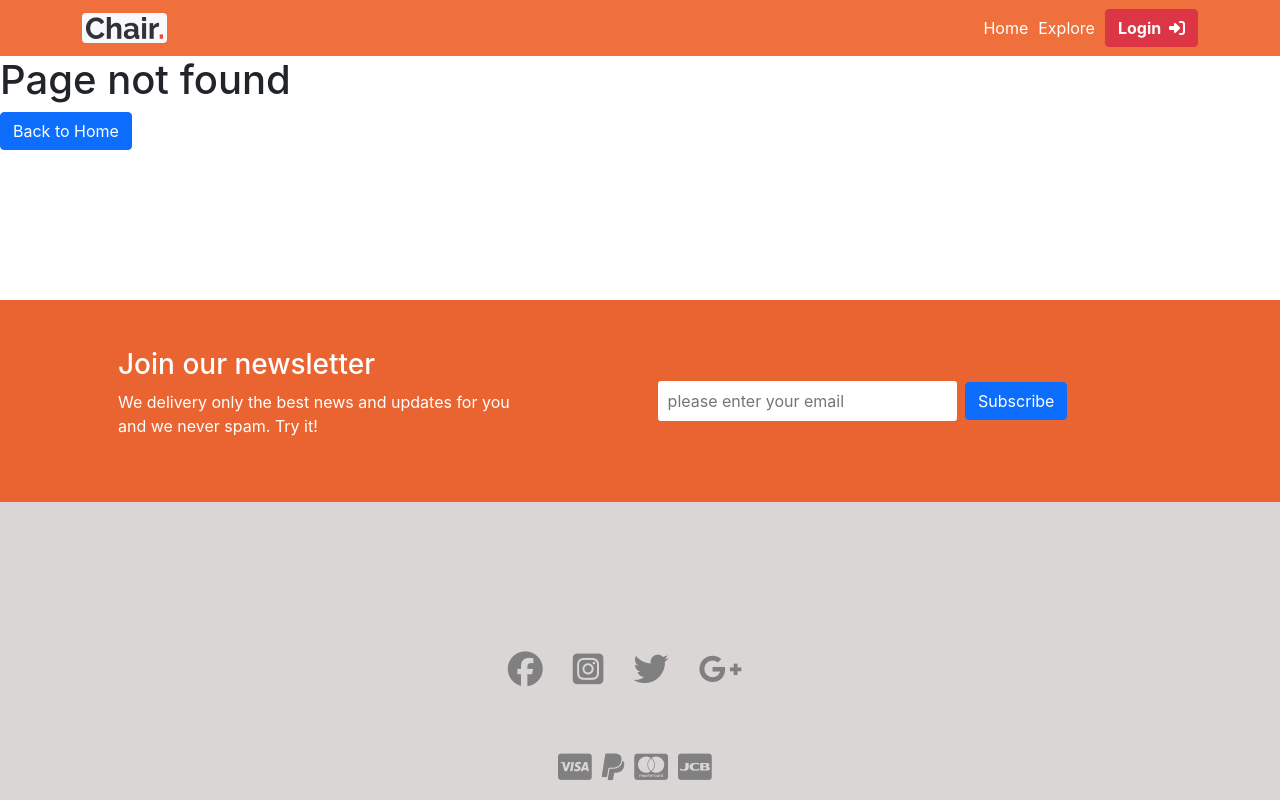
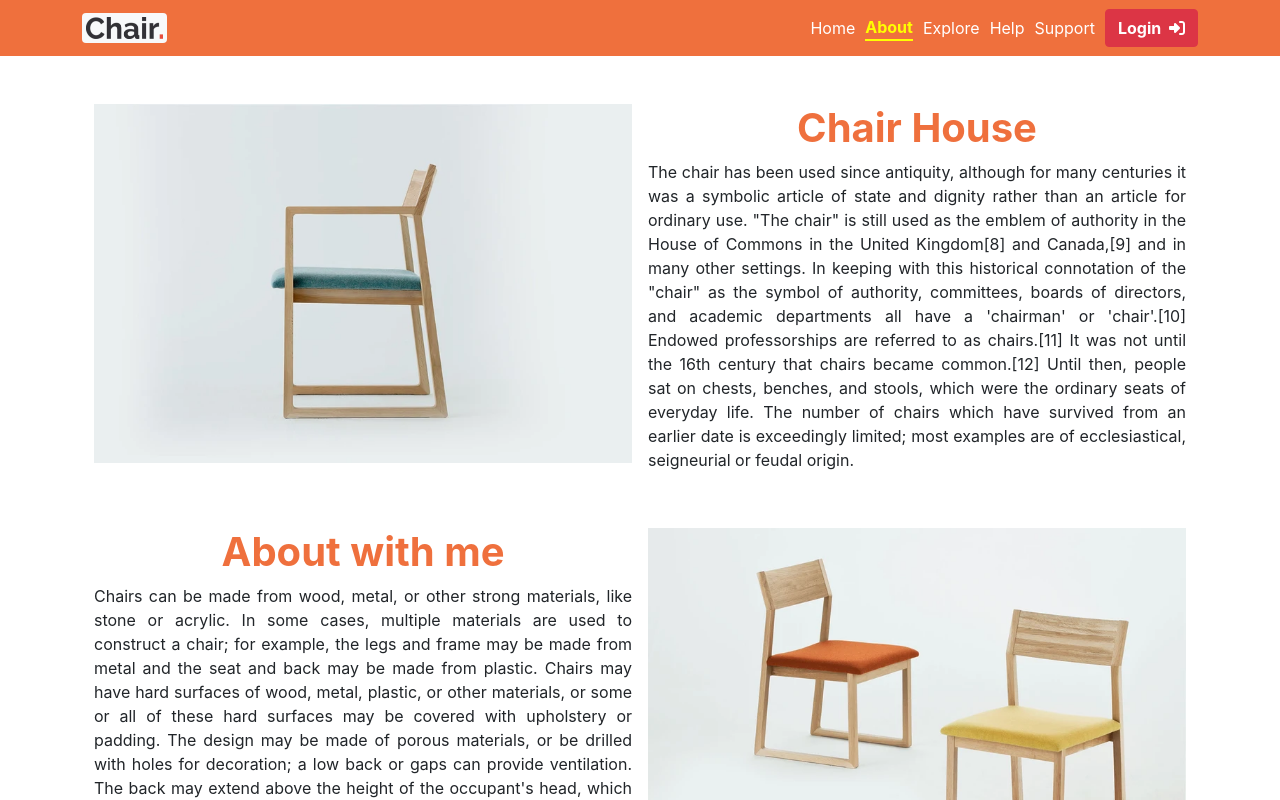
Before and after one commit to cseswapon/chair-shop-client, a React (Create React App) app: page /about in a window 1280 px wide. Shown: the top 800 px of the page. Built offline with nearby package versions, Linux system fonts and the light colour scheme; no server answers; a web font is replaced by a local one.

Commit message:
all added successfully today up come next day

```diff
--- a/src/App.js
+++ b/src/App.js
@@ -9,6 +9,8 @@ import Singup from "./Pages/Login/Singup/Singup";
 import PlaceOrder from "./Pages/PlaceOrder/PlaceOrder";
 import PrivateRoute from "./Pages/PrivateRoute/PrivateRoute";
 import NotFound from "./Pages/NotFound/NotFound";
+import About from "./Pages/About/About";
+import Help from "./Help/Help";
 function App() {
   return (
     <div>
@@ -21,12 +23,18 @@ function App() {
             <Route path="/home">
               <Home></Home>
             </Route>
+            <Route path="/about">
+              <About></About>
+            </Route>
             <Route path="/explore">
               <Explore></Explore>
             </Route>
             <Route path="/login">
               <Login />
             </Route>
+            {/* <Route path="/help">
+              <Help></Help>
+            </Route> */}
             <Route path="/singup">
               <Singup></Singup>
             </Route>
--- /dev/null
+++ b/src/Help/Help.js
@@ -0,0 +1,25 @@
+import React from "react";
+import { useHistory } from "react-router-dom";
+import Footer from "../Pages/Shared/Footer/Footer";
+import Navigation from "../Pages/Shared/Navigation/Navigation";
+
+const Help = () => {
+  const history = useHistory();
+  const handelClick = () => {
+    history.push("/");
+  };
+  return (
+    <>
+      <Navigation></Navigation>
+      <div className="text-center">
+        <h1>Hello Can I Help you</h1>
+        <button className="btn btn-primary" onClick={handelClick}>
+          Back to Home
+        </button>
+      </div>
+      <Footer></Footer>
+    </>
+  );
+};
+
+export default Help;
--- /dev/null
+++ b/src/Pages/About/About.js
@@ -0,0 +1,85 @@
+import React, { useEffect } from "react";
+import Footer from "../Shared/Footer/Footer";
+import Navigation from "../Shared/Navigation/Navigation";
+import img1 from "../../img/5_1024x1024_8ce77031-a8ee-4f22-a420-5ec8c01a8f21_768x.jpg";
+import img2 from "../../img/3_78994f8e-a61d-4c0e-bcac-ae4c2a90f4e7_768x.jpg";
+import ScrollAnimation from "react-animate-on-scroll";
+const About = () => {
+  useEffect(() => {
+    document.title = "Chair Shop | About";
+  }, []);
+  return (
+    <>
+      <Navigation></Navigation>
+      <div className="container">
+        <div className="container my-5">
+          <ScrollAnimation animateIn="fadeIn">
+            <div className="row row-cols-1 row-cols-lg-2 g-2 g-lg-3 align-items-stretch">
+              <div className="col">
+                <img className="img-fluid" src={img1} alt="park" />
+              </div>
+              <div className="col">
+                <h1
+                  className="text-center fw-bold"
+                  style={{ color: "#ef703d" }}
+                >
+                  Chair House
+                </h1>
+                <p style={{ textAlign: "justify", lineHeight: "inherit" }}>
+                  The chair has been used since antiquity, although for many
+                  centuries it was a symbolic article of state and dignity
+                  rather than an article for ordinary use. "The chair" is still
+                  used as the emblem of authority in the House of Commons in the
+                  United Kingdom[8] and Canada,[9] and in many other settings.
+                  In keeping with this historical connotation of the "chair" as
+                  the symbol of authority, committees, boards of directors, and
+                  academic departments all have a 'chairman' or 'chair'.[10]
+                  Endowed professorships are referred to as chairs.[11] It was
+                  not until the 16th century that chairs became common.[12]
+                  Until then, people sat on chests, benches, and stools, which
+                  were the ordinary seats of everyday life. The number of chairs
+                  which have survived from an earlier date is exceedingly
+                  limited; most examples are of ecclesiastical, seigneurial or
+                  feudal origin.
+                </p>
+              </div>
+            </div>
+            <div className="row row-cols-1 row-cols-lg-2 g-2 g-lg-3 align-items-stretch mt-4">
+              <div className="col">
+                <h1
+                  className="text-center fw-bold"
+                  style={{ color: "#ef703d" }}
+                >
+                  About with me
+                </h1>
+                <p style={{ textAlign: "justify", lineHeight: "inherit" }}>
+                  Chairs can be made from wood, metal, or other strong
+                  materials, like stone or acrylic. In some cases, multiple
+                  materials are used to construct a chair; for example, the legs
+                  and frame may be made from metal and the seat and back may be
+                  made from plastic. Chairs may have hard surfaces of wood,
+                  metal, plastic, or other materials, or some or all of these
+                  hard surfaces may be covered with upholstery or padding. The
+                  design may be made of porous materials, or be drilled with
+                  holes for decoration; a low back or gaps can provide
+                  ventilation. The back may extend above the height of the
+                  occupant's head, which can optionally contain a headrest.
+                  Chairs can also be made from more creative materials, such as
+                  recycled materials like cutlery and wooden play bricks,
+                  pencils, plumbing tubes, rope, corrugated cardboard, and PVC
+                  pipe.
+                </p>
+              </div>
+              <div className="col">
+                <img className="img-fluid" src={img2} alt="park" />
+              </div>
+            </div>
+          </ScrollAnimation>
+        </div>
+      </div>
+      <Footer></Footer>
+    </>
+  );
+};
+
+export default About;
--- a/src/Pages/Login/Login/Login.js
+++ b/src/Pages/Login/Login/Login.js
@@ -1,6 +1,6 @@
 import React, { useState, useEffect } from "react";
+import { Button, Spinner } from "react-bootstrap";
 import { Link, useLocation, useHistory } from "react-router-dom";
-import swal from "sweetalert";
 import useAuth from "../../../hooks/useAuth.";
 import Footer from "../../Shared/Footer/Footer";
 import Navigation from "../../Shared/Navigation/Navigation";
@@ -9,7 +9,7 @@ const Login = () => {
     document.title = "Chair Shop | Login";
   }, []);
   const [loginData, setLoginData] = useState({});
-  const { googleSingin, logIn, users, error } = useAuth();
+  const { googleSingin, logIn, isLoading, error } = useAuth();
   const location = useLocation();
   const history = useHistory();
   const handelInputFiled = (e) => {
@@ -65,9 +65,22 @@ const Login = () => {
               placeholder="enter your password"
             />
           </div>
-          <button type="submit" className="btn btn-outline-danger">
-            Login
-          </button>
+          {isLoading ? (
+            <Button variant="danger" disabled>
+              <Spinner
+                as="span"
+                animation="grow"
+                size="sm"
+                role="status"
+                aria-hidden="true"
+              />
+              Login...
+            </Button>
+          ) : (
+            <button type="submit" className="btn btn-outline-danger">
+              Login
+            </button>
+          )}
         </form>
 
         <h4 className="text-center text-danger">----- or -----</h4>
--- a/src/Pages/Login/Singup/Singup.js
+++ b/src/Pages/Login/Singup/Singup.js
@@ -1,4 +1,5 @@
 import React, { useState, useEffect } from "react";
+import { Spinner, Button } from "react-bootstrap";
 import { Link, useLocation, useHistory } from "react-router-dom";
 import swal from "sweetalert";
 import useAuth from "../../../hooks/useAuth.";
@@ -12,7 +13,7 @@ const Singup = () => {
   const [loginUser, setLoginUser] = useState({});
   const history = useHistory();
   const location = useLocation();
-  const { registerEmail } = useAuth();
+  const { registerEmail, isLoading } = useAuth();
   const handelInput = (e) => {
     const name = e.target.name;
     const value = e.target.value;
@@ -112,9 +113,22 @@ const Singup = () => {
                 placeholder="Re-type password"
               />
             </div>
-            <button type="submit" className="btn btn-outline-danger">
-              Sing Up
-            </button>
+            {isLoading ? (
+              <Button variant="danger" disabled>
+                <Spinner
+                  as="span"
+                  animation="grow"
+                  size="sm"
+                  role="status"
+                  aria-hidden="true"
+                />
+                Loading...
+              </Button>
+            ) : (
+              <button type="submit" className="btn btn-outline-danger">
+                Sing Up
+              </button>
+            )}
           </form>
           <div className="text-center">
             <p>
--- a/src/Pages/NotFound/NotFound.js
+++ b/src/Pages/NotFound/NotFound.js
@@ -2,6 +2,7 @@ import React, { useEffect } from "react";
 import { useHistory } from "react-router-dom";
 import Footer from "../Shared/Footer/Footer";
 import Navigation from "../Shared/Navigation/Navigation";
+import notfound from "../../img/404.png";
 const NotFound = () => {
   useEffect(() => {
     document.title = "Chair Shop | 404";
@@ -13,10 +14,14 @@ const NotFound = () => {
   return (
     <>
       <Navigation></Navigation>
-      <h1>Page not found</h1>
-      <button onClick={handdelBack} className="btn btn-primary">
-        Back to Home
-      </button>
+      <div className="text-center">
+        <img className="img-fluid w-25" src={notfound} alt="avtor" />
+      </div>
+      <div className="text-center">
+        <button onClick={handdelBack} className="btn btn-warning">
+          <i className="fas fa-long-arrow-alt-left me-2"></i> Back to Home
+        </button>
+      </div>
       <Footer></Footer>
     </>
   );
--- a/src/Pages/Shared/Navigation/Navigation.js
+++ b/src/Pages/Shared/Navigation/Navigation.js
@@ -33,6 +33,16 @@ const Navigation = () => {
               Home
             </NavLink>
             <NavLink
+              to="/about"
+              activeStyle={{
+                fontWeight: "bold",
+                color: "yellow",
+                borderBottom: "2px solid yellow",
+              }}
+            >
+              About
+            </NavLink>
+            <NavLink
               to="/explore"
               activeStyle={{
                 fontWeight: "bold",
@@ -42,6 +52,27 @@ const Navigation = () => {
             >
               Explore
             </NavLink>
+            <NavLink
+              to="/help"
+              activeStyle={{
+                fontWeight: "bold",
+                color: "yellow",
+                borderBottom: "2px solid yellow",
+              }}
+            >
+              Help
+            </NavLink>
+            <NavLink
+              to="/support"
+              activeStyle={{
+                fontWeight: "bold",
+                color: "yellow",
+                borderBottom: "2px solid yellow",
+              }}
+            >
+              Support
+            </NavLink>
+
             {users.email && (
               <NavLink
                 to="/dashboard"
```
Also changed, not shown: src/Pages/Home/Gallery/Gallery.js (+81 -8 lines), src/img/404.png (added), 1 other file (tests, documents, lock files or other folders).
